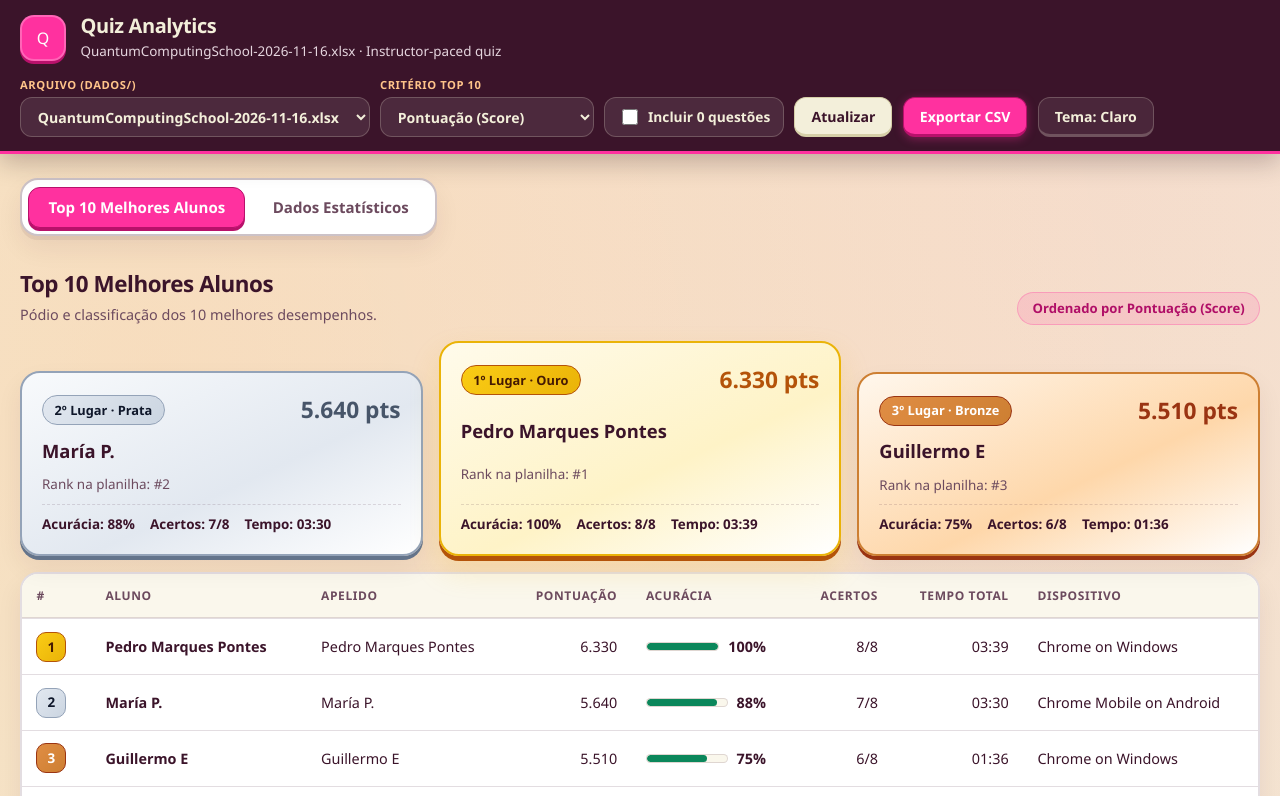
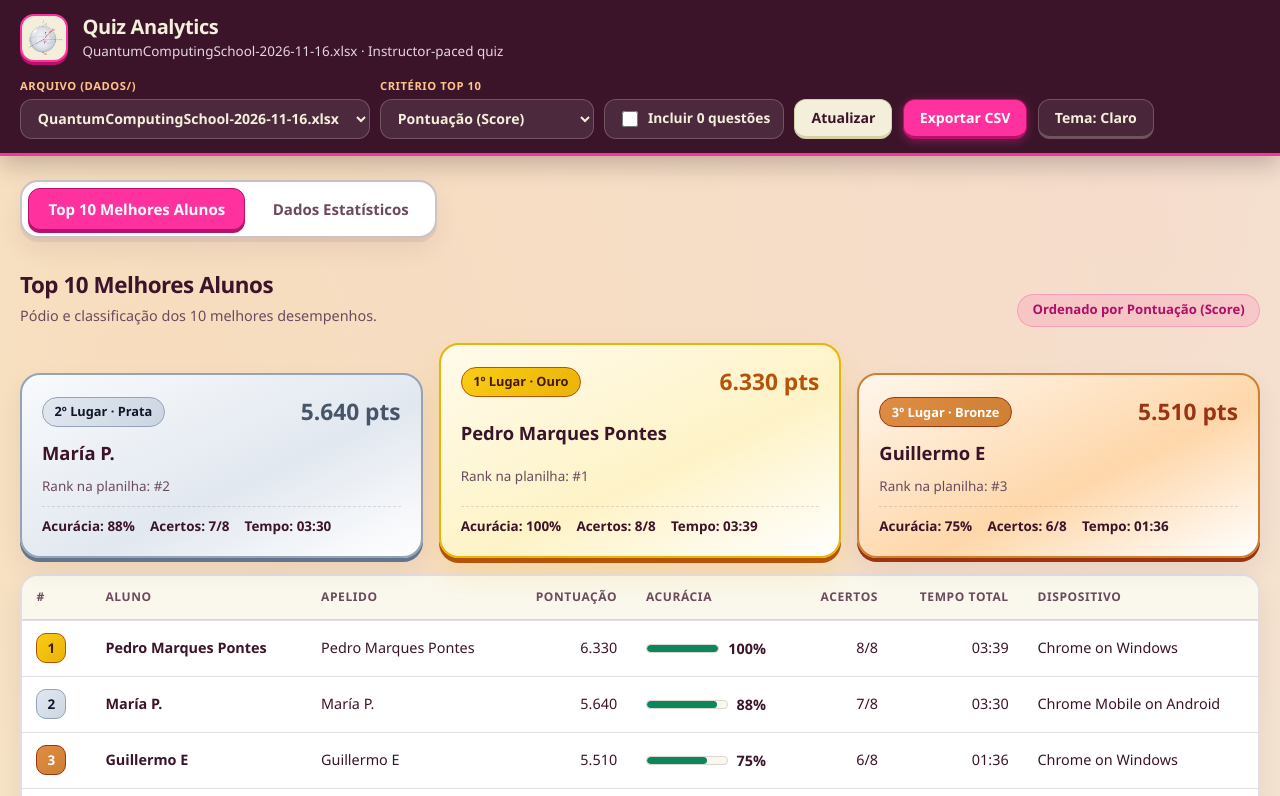
Before and after one commit to AndersonAraujoX/Qquiz, a plain HTML site: page docs/index.html in a window 1280 px wide. Shown: the top 796 px of the page. Drawn offline with Linux system fonts and the light colour scheme.

Commit message:
feat: update site favicon and brand icon

```diff
--- a/docs/index.html
+++ b/docs/index.html
@@ -8,6 +8,9 @@
     content="default-src 'self'; script-src 'self'; style-src 'self'; img-src 'self' data:; object-src 'none'; base-uri 'self'; form-action 'none'"
   >
   <title>Quantum Quiz Analytics — Top 10 &amp; Estatísticas</title>
+  <link rel="icon" type="image/png" sizes="500x500" href="./assets/icon.png?v=2">
+  <link rel="shortcut icon" type="image/png" href="./assets/icon.png?v=2">
+  <link rel="apple-touch-icon" href="./assets/icon.png?v=2">
   <link rel="stylesheet" href="./styles.css">
 </head>
 <body>
@@ -16,7 +19,9 @@
   <header class="topbar">
     <div class="container topbar-inner">
       <div class="brand">
-        <span class="brand-badge" aria-hidden="true">Q</span>
+        <span class="brand-badge" aria-hidden="true">
+          <img src="./assets/icon.png?v=2" alt="" class="brand-icon" width="38" height="38">
+        </span>
         <div>
           <h1>Quiz Analytics</h1>
           <p class="brand-subtitle" id="quiz-subtitle">Carregando dados...</p>
--- a/docs/styles.css
+++ b/docs/styles.css
@@ -234,16 +234,24 @@ body {
 }
 
 .brand-badge {
-  width: 46px;
-  height: 46px;
+  width: 48px;
+  height: 48px;
   border-radius: 14px;
-  background: var(--wg-magenta);
-  color: #fff;
-  border: 2px solid rgba(255, 255, 255, 0.25);
+  background: var(--wg-oat);
+  color: var(--wg-blackberry);
+  border: 2px solid var(--wg-magenta);
   box-shadow: 0 3px 0 var(--wg-magenta-press);
   display: grid;
   place-items: center;
+  padding: 3px;
   flex-shrink: 0;
+}
+
+.brand-icon {
+  width: 100%;
+  height: 100%;
+  object-fit: contain;
+  display: block;
 }
 
 .brand-title-row {
```
Also changed, not shown: docs/assets/icon.png (added), 2 other files.
